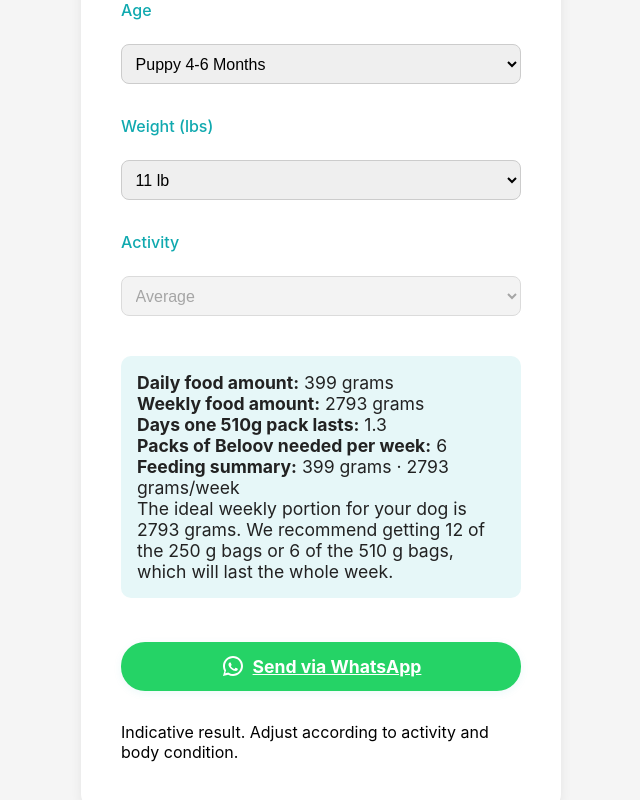
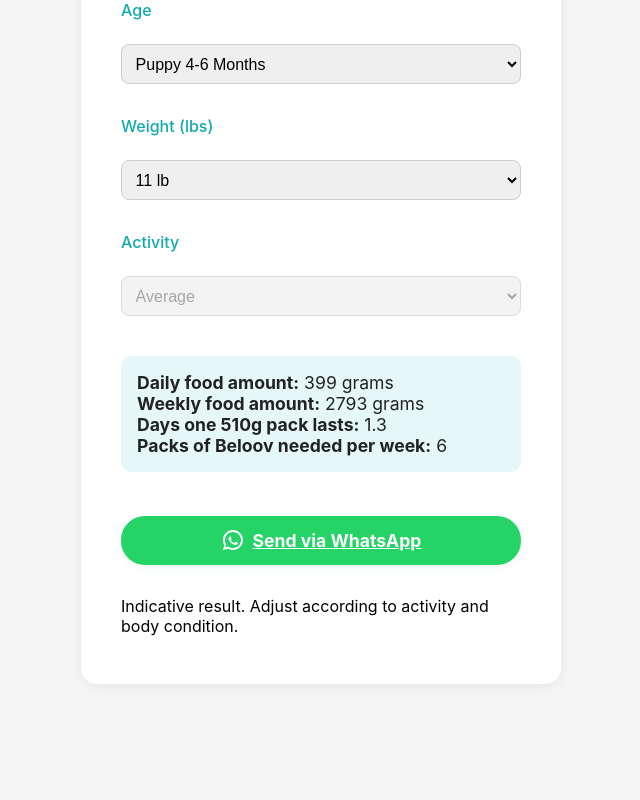
Before and after one commit to Ihosvani/BeloovDogFoodCalculator, a React (Create React App) app: page / in a window 1280 px wide. Shown: the part 449-1249 px from the top of the page, without its empty margins (319-959 px from the left). After the commit the page ends 1157 px from the top, so only its background shows below. Built offline with nearby package versions, Linux system fonts and the light colour scheme.

Commit message:
Remove feeding summary and update WhatsApp

```diff
--- a/src/App.js
+++ b/src/App.js
@@ -20,12 +20,6 @@
     whatsapp: 'Send via WhatsApp',
     language: 'Español',
     required: 'Required',
-    summary: 'Feeding summary',
-    genericSummary: 'The ideal weekly portion for your dog is',
-    personalSummary: 's ideal weekly portion is',
-    coverText: 'We recommend getting',
-    coverTail: 'which will cover their meals for the entire week.',
-    wholeWeekTail: 'which will last the whole week.',
     note: 'Indicative result. Adjust according to activity and body condition.'
   },
   es: {
@@ -45,12 +39,6 @@
     whatsapp: 'Enviar por WhatsApp',
     language: 'English',
     required: 'Requerido',
-    summary: 'Resumen de alimentación',
-    genericSummary: 'La porción semanal ideal para tu perro es',
-    personalSummary: 'la porción semanal ideal de',
-    coverText: 'Recomendamos comprar',
-    coverTail: 'lo que cubrirá sus comidas para toda la semana.',
-    wholeWeekTail: 'lo que durará toda la semana.',
     note: 'Resultado indicativo. Ajuste según la actividad y la condición corporal.'
   }
 };
@@ -82,15 +70,6 @@
   return Math.round(weightKg * factor);
 }
 
-function calculateBags(gramsPerDay) {
-  const weekly = gramsPerDay * 7;
-  return {
-    weekly,
-    bags250: Math.ceil(weekly / 250),
-    bags510: Math.ceil(weekly / 510)
-  };
-}
-
 function App() {
   const [lang, setLang] = useState('en');
   const t = translations[lang];
@@ -107,8 +86,6 @@
   const daily = useMemo(() => {
     return calculateRation(ageGroup, weight, activity);
   }, [ageGroup, weight, activity]);
-
-  const bags = useMemo(() => (daily === null ? null : calculateBags(daily)), [daily]);
   const weekly = daily === null ? 0 : daily * 7;
   const packSize = 510;
   const packDays = daily > 0 ? (packSize / daily) : 0;
@@ -131,24 +108,6 @@
 
   function showEmpty() {
     return daily === null;
-  }
-
-  function buildSummaryText() {
-    if (!bags) return null;
-
-    if (lang === 'en') {
-      if (dogName.trim()) {
-        return `${dogName.trim()}'s ideal weekly portion is ${bags.weekly} grams. We recommend getting ${bags.bags250} of the 250 g bags or ${bags.bags510} of the 510 g bags, which will cover their meals for the entire week.`;
-      }
-
-      return `The ideal weekly portion for your dog is ${bags.weekly} grams. We recommend getting ${bags.bags250} of the 250 g bags or ${bags.bags510} of the 510 g bags, which will last the whole week.`;
-    }
-
-    if (dogName.trim()) {
-      return `La porción semanal ideal de ${dogName.trim()} es ${bags.weekly} gramos. Recomendamos comprar ${bags.bags250} paquetes de 250 g o ${bags.bags510} paquetes de 510 g, lo que cubrirá sus comidas para toda la semana.`;
-    }
-
-    return `La porción semanal ideal para tu perro es ${bags.weekly} gramos. Recomendamos comprar ${bags.bags250} paquetes de 250 g o ${bags.bags510} paquetes de 510 g, lo que durará toda la semana.`;
   }
 
   return (
@@ -202,18 +161,12 @@
               <div><b>{t.weekly}:</b> {weekly} {t.grams}</div>
               <div><b>{t.packDays}:</b> {packDays.toFixed(1)}</div>
               <div><b>{t.packsPerWeek}:</b> {packsPerWeek}</div>
-              {bags ? (
-                <>
-                  <div><b>{t.summary}:</b> {daily} {t.grams} · {bags.weekly} {t.grams}/{lang === 'en' ? 'week' : 'semana'}</div>
-                  <div>{buildSummaryText()}</div>
-                </>
-              ) : null}
             </>
           ) : null}
         </div>
         <a
           className="whatsapp-btn"
-          href={`https://wa.me/19548539090?text=${encodeURIComponent(whatsappText())}`}
+          href={`https://wa.me/9546614091?text=${encodeURIComponent(whatsappText())}`}
           target="_blank"
           rel="noopener noreferrer"
         >
```
